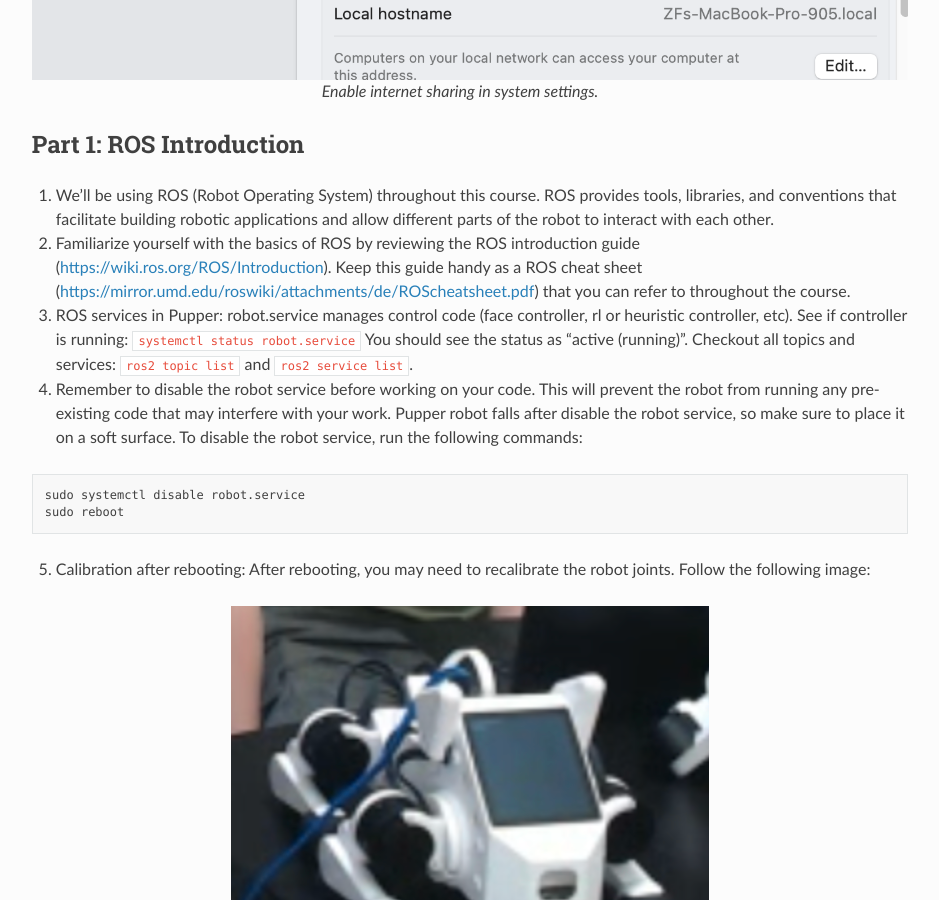
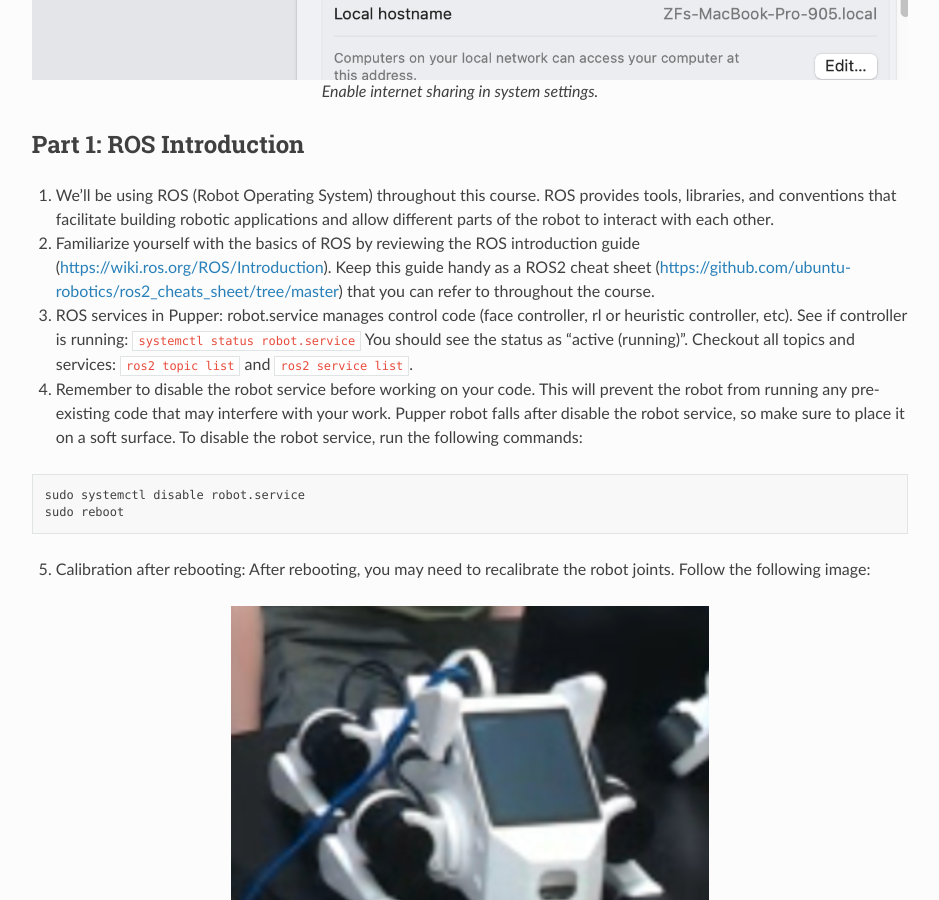
Before and after one commit to cs123-stanford/cs123-stanford-2024, a Sphinx documentation site: the page built from docs/schedule/labs/fall-24/lab-1.rst, in a window 1280 px wide and 900 px high, scrolled down 1607 px. Shown: the whole window, without its empty margins (320-1259 px from the left). Built offline with Sphinx 7.4.7 and the Read the Docs theme 2.0.0, drawn with Linux system fonts in a browser that asks for light colours; pages that are not in the unit, such as notebooks, are missing from menus.

Commit message:
Update lab-1.rst

```diff
--- a/docs/schedule/labs/fall-24/lab-1.rst
+++ b/docs/schedule/labs/fall-24/lab-1.rst
@@ -33,7 +33,7 @@ Part 1: ROS Introduction
 
 1. We'll be using ROS (Robot Operating System) throughout this course. ROS provides tools, libraries, and conventions that facilitate building robotic applications and allow different parts of the robot to interact with each other.
 
-2. Familiarize yourself with the basics of ROS by reviewing the ROS introduction guide (https://wiki.ros.org/ROS/Introduction). Keep this guide handy as a ROS cheat sheet (https://mirror.umd.edu/roswiki/attachments/de/ROScheatsheet.pdf) that you can refer to throughout the course.
+2. Familiarize yourself with the basics of ROS by reviewing the ROS introduction guide (https://wiki.ros.org/ROS/Introduction). Keep this guide handy as a ROS2 cheat sheet (https://github.com/ubuntu-robotics/ros2_cheats_sheet/tree/master) that you can refer to throughout the course.
 
 3. ROS services in Pupper: robot.service manages control code (face controller, rl or heuristic controller, etc). See if controller is running: ``systemctl status robot.service`` You should see the status as "active (running)". Checkout all topics and services: ``ros2 topic list`` and ``ros2 service list``.
 
```
